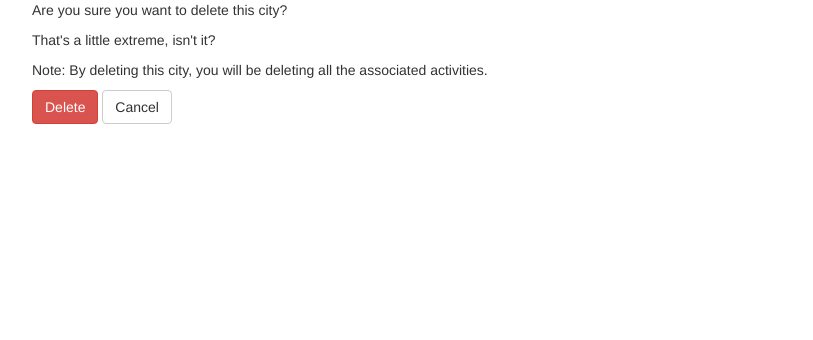
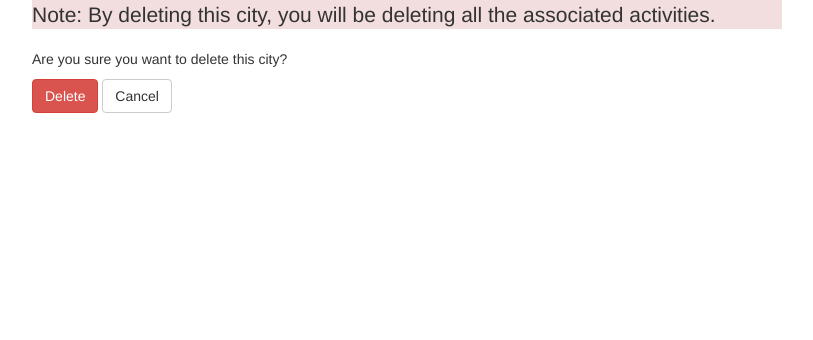
Before and after one commit to ninjasan/P3-ItemCatalog, a Flask app: page /cities/1/delete/ in a window 1280 px wide. Shown: the part 142-482 px from the top of the page, without its empty margins (233-1046 px from the left). Run offline with Flask 2, Linux system fonts and the light colour scheme; a user stored in the database is signed in; some libraries are stand-ins or nearby versions.

Commit message:
content: updating text on delete_city

```diff
--- a/templates/delete_city.html
+++ b/templates/delete_city.html
@@ -15,12 +15,12 @@
     <div class="container">
         <div class="row">
             <div class="col-xs-12 col-sm-offset-2 col-sm-8">
-                <p>Are you sure you want to delete this city?</p>
-                <p>That's a little extreme, isn't it?</p>
-                <p>
+                <p class="lead bg-danger">
                     Note: By deleting this city,
                     you will be deleting all the associated activities.
                 </p>
+
+                <p>Are you sure you want to delete this city?</p>
 
                 <form class="form-horizontal"
                       role="form"
```
